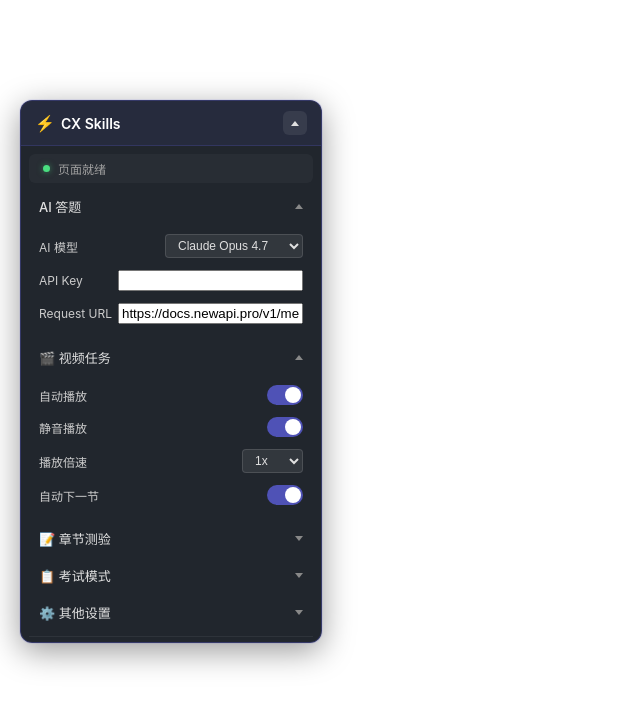
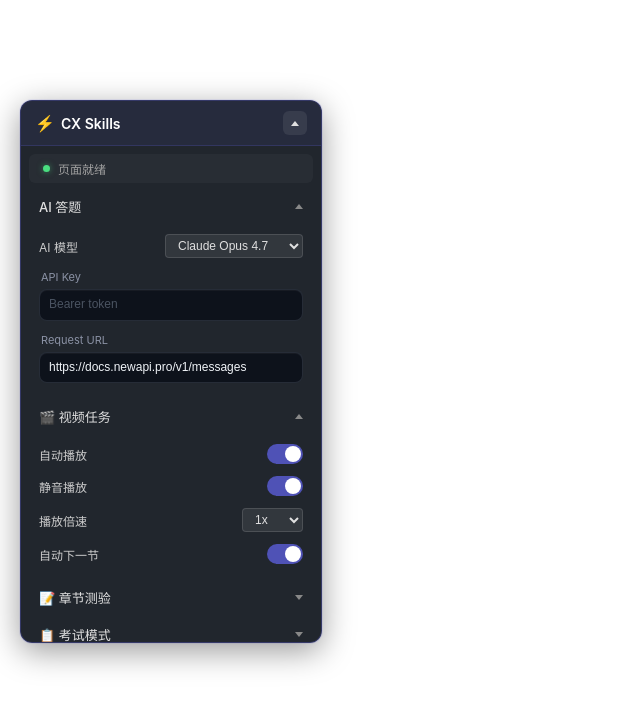
Before and after one commit to Linyu-H/chaoxing-auto-get-anwer, a Vue app: page / in a window 1280 px wide. Shown: the top 708 px of the page, without its empty margins (0-640 px from the left). Built offline with nearby package versions, Linux system fonts and the light colour scheme.

Commit message:
美化 input框

```diff
--- a/src/components/index.vue
+++ b/src/components/index.vue
@@ -44,14 +44,14 @@
               </option>
             </select>
           </div>
-          <div class="cx-row">
+          <label class="cx-field">
             <span>API Key</span>
-            <input v-model="api_key" class="cx-input-ai" />
-          </div>
-          <div class="cx-row">
+            <input v-model="api_key" class="cx-input-ai" type="password" placeholder="Bearer token" />
+          </label>
+          <label class="cx-field">
             <span>Request URL</span>
-            <input v-model="aiAnswerUrl" class="cx-input-ai" />
-          </div>
+            <input v-model="aiAnswerUrl" class="cx-input-ai" placeholder="https://docs.newapi.pro/v1/messages" />
+          </label>
         </div>
       </div>
 
@@ -519,6 +519,20 @@ onBeforeUnmount(() => {
   font-size: 12px;
   color: #ccc;
 }
+.cx-field {
+  display: flex;
+  flex-direction: column;
+  gap: 5px;
+  padding: 6px 0;
+  font-size: 12px;
+  color: #b8beca;
+}
+
+.cx-field span {
+  padding-left: 2px;
+  font-size: 11px;
+  color: #8b92a5;
+}
 
 /* STYLE_PART3 */
 .cx-switch {
@@ -574,6 +588,34 @@ onBeforeUnmount(() => {
 
 .cx-select:focus {
   border-color: rgba(99, 102, 241, 0.5);
+}
+
+.cx-input-ai {
+  width: 100%;
+  box-sizing: border-box;
+  background: rgba(7, 12, 22, 0.72);
+  border: 1px solid rgba(148, 163, 184, 0.18);
+  border-radius: 8px;
+  color: #f1f5f9;
+  padding: 7px 9px;
+  font-size: 12px;
+  line-height: 1.3;
+  outline: none;
+  box-shadow: inset 0 1px 0 rgba(255, 255, 255, 0.04);
+  transition:
+    border-color 0.15s,
+    background 0.15s,
+    box-shadow 0.15s;
+}
+.cx-input-ai::placeholder {
+  color: rgba(148, 163, 184, 0.45);
+}
+.cx-input-ai:focus {
+  background: rgba(15, 23, 42, 0.92);
+  border-color: rgba(129, 140, 248, 0.72);
+  box-shadow:
+    inset 0 1px 0 rgba(255, 255, 255, 0.05),
+    0 0 0 2px rgba(99, 102, 241, 0.16);
 }
 
 .cx-input-num {
```
